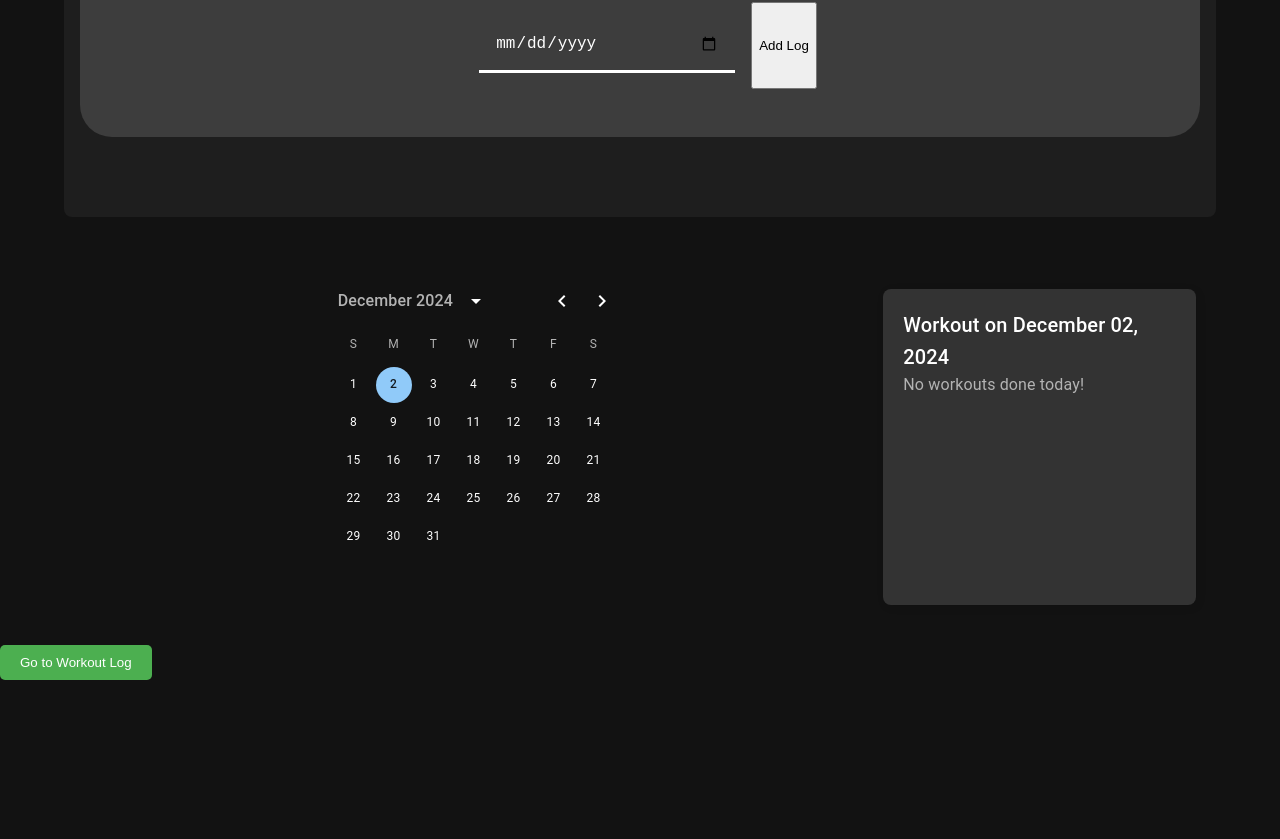
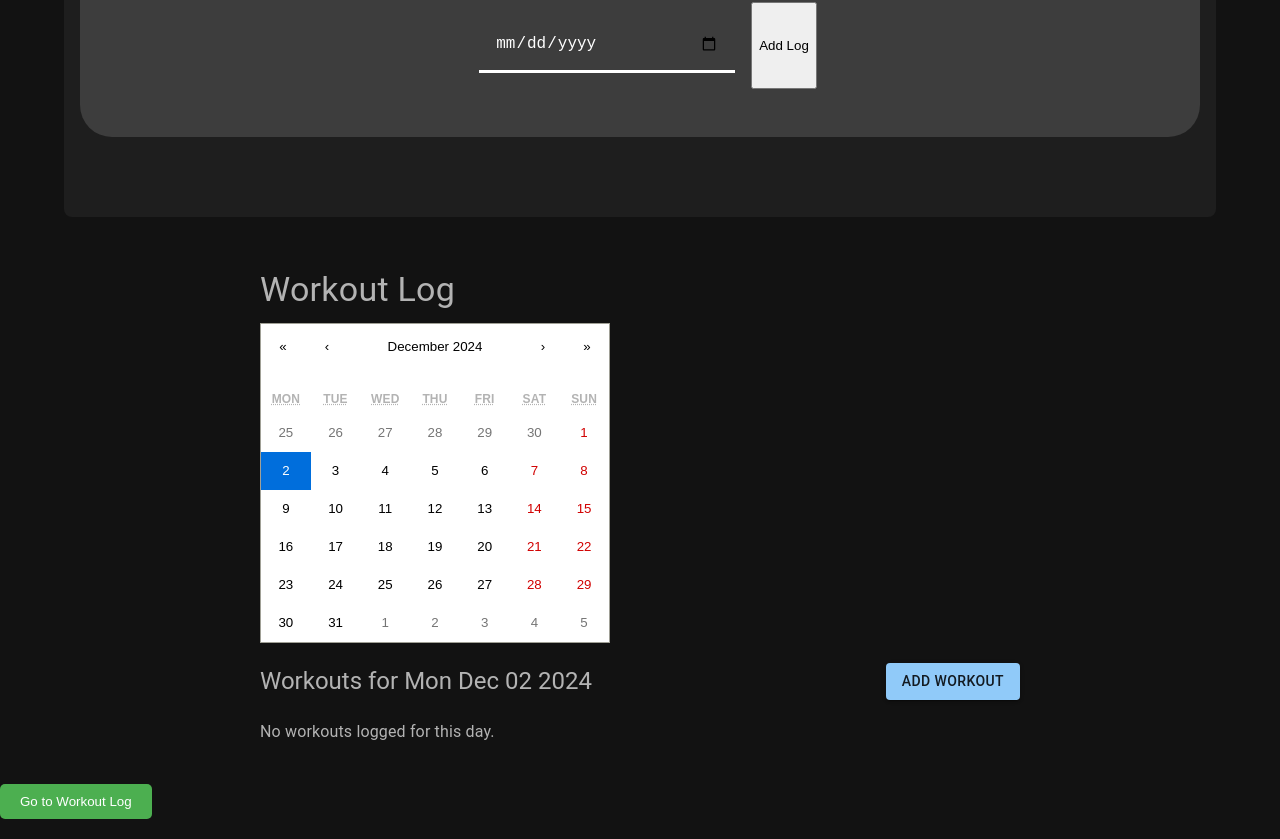
Before and after one commit to ngupta0843/CS35L-Final-Project, a React (Create React App) app in the folder client/: page /dashboard in a window 1280 px wide. Shown: the part 1109-1948 px from the top of the page. Before the commit the page ends 1809 px from the top, so only its background shows below. Built offline with nearby package versions, Linux system fonts and the light colour scheme.

Commit message:
Added a calendar with a make shift modal to prompt the user to log an exercise

```diff
--- a/client/package.json
+++ b/client/package.json
@@ -18,6 +18,7 @@
     "dayjs": "^1.11.13",
     "mongoose": "^8.8.2",
     "react": "^18.3.1",
+    "react-calendar": "^5.1.0",
     "react-dom": "^18.3.1",
     "react-redux": "^9.1.2",
     "react-router-dom": "^6.28.0",
--- a/client/src/components/dashboard/FitnessCalendar.jsx
+++ b/client/src/components/dashboard/FitnessCalendar.jsx
@@ -1,127 +1,174 @@
-// FitnessCalendar.jsx
+import React, { useState } from "react";
+import Calendar from "react-calendar";
+import "react-calendar/dist/Calendar.css";
+import {
+    Box,
+    Button,
+    Dialog,
+    DialogActions,
+    DialogContent,
+    DialogTitle,
+    Grid,
+    TextField,
+    Typography,
+    Card,
+    CardContent,
+    IconButton,
+} from "@mui/material";
+import { Delete, FitnessCenterRounded, TimelapseRounded } from "@mui/icons-material";
 
-import React, { useState } from "react";
-import styled from "styled-components";
-import { LocalizationProvider } from "@mui/x-date-pickers/LocalizationProvider";
-import { AdapterDayjs } from "@mui/x-date-pickers/AdapterDayjs";
-import { DateCalendar } from "@mui/x-date-pickers";
-import { Card, Typography, Box } from "@mui/material";
-import dayjs from "dayjs";
+const WorkoutLog = () => {
+    const [selectedDate, setSelectedDate] = useState(new Date());
+    const [showModal, setShowModal] = useState(false);
+    const [workoutDetails, setWorkoutDetails] = useState({
+        name: "",
+        sets: "",
+        reps: "",
+        weight: "",
+    });
+    const [workouts, setWorkouts] = useState({});
 
-// Styled components
-const CalendarContainer = styled(Box)`
-  display: flex;
-  justify-content: center;
-  padding: 20px;
-  margin-top: 20px;
-  gap: 20px; /* Space between calendar and workout details */
-`;
+    const handleDateClick = (date) => {
+        setSelectedDate(date);
+    };
 
-const CalendarWrapper = styled(Box)`
-  flex: 1; /* Take available space for the calendar */
-`;
+    const handleAddWorkout = () => {
+        const formattedDate = selectedDate.toDateString();
+        const newWorkout = { ...workoutDetails };
 
-const WorkoutWrapper = styled(Box)`
-  flex: 0.35;
-  max-width: 400px;
-  padding: 20px;
-  margin-top: 20px;
-  border-radius: 8px;
-  box-shadow: 2px 2px 8px rgba(0, 0, 0, 0.1);
-  background-color: #333; /* Dark theme background */
-  color: #fff; /* White text for dark theme */
-`;
+        setWorkouts((prev) => ({
+            ...prev,
+            [formattedDate]: [...(prev[formattedDate] || []), newWorkout],
+        }));
 
-// Mock Workout Data (more dates)
-const mockWorkouts = [
-  { date: "2024-12-01", title: "Morning Yoga", description: "A full body stretch and relaxation session." },
-  { date: "2024-12-05", title: "HIIT Workout", description: "High-intensity interval training for endurance." },
-  { date: "2024-12-10", title: "Strength Training", description: "Focus on building muscle with weights." },
-  { date: "2024-12-15", title: "Cardio Run", description: "5k run for cardio endurance." },
-];
+        setShowModal(false);
+        setWorkoutDetails({ name: "", sets: "", reps: "", weight: "" });
+    };
 
-// Main component
-const FitnessCalendar = () => {
-  const [selectedDate, setSelectedDate] = useState(dayjs());
-  const [selectedWorkout, setSelectedWorkout] = useState(null);
+    const handleDeleteWorkout = (index) => {
+        const formattedDate = selectedDate.toDateString();
+        setWorkouts((prev) => ({
+            ...prev,
+            [formattedDate]: prev[formattedDate].filter((_, i) => i !== index),
+        }));
+    };
 
-  // Function to check if a date has a workout
-  const hasWorkoutOnDate = (date) => {
-    return mockWorkouts.some(workout => dayjs(workout.date).isSame(date, 'day'));
-  };
+    const handleChange = (e) => {
+        const { name, value } = e.target;
+        setWorkoutDetails((prev) => ({ ...prev, [name]: value }));
+    };
 
-  // Get workout details for the selected date
-  const getWorkoutForSelectedDate = (date) => {
-    const workout = mockWorkouts.find(workout => dayjs(workout.date).isSame(date, 'day'));
-    return workout || null;
-  };
+    const selectedDayWorkouts = workouts[selectedDate.toDateString()] || [];
 
-  // Handle day selection
-  const handleDateChange = (newDate) => {
-    setSelectedDate(newDate);
-    const workout = getWorkoutForSelectedDate(newDate);
-    setSelectedWorkout(workout);
-  };
+    return (
+        <Box sx={{ padding: "20px", maxWidth: "800px", margin: "auto" }}>
+            <Typography variant="h4" gutterBottom>
+                Workout Log
+            </Typography>
 
-  return (
-    <LocalizationProvider dateAdapter={AdapterDayjs}>
-      <CalendarContainer>
-        {/* Calendar Wrapper */}
-        <CalendarWrapper>
-          <DateCalendar
-            value={selectedDate}
-            onChange={handleDateChange}
-            renderDay={(day, _value, DayComponent) => {
-              const workoutOnThisDay = hasWorkoutOnDate(day);
-              return (
-                <div>
-                  {/* Custom rendering for days with workouts */}
-                  <DayComponent />
-                  {workoutOnThisDay && (
-                    <div
-                      style={{
-                        position: "absolute",
-                        bottom: 2,
-                        right: 2,
-                        width: 6,
-                        height: 6,
-                        borderRadius: "50%",
-                        backgroundColor: "pink",
-                      }}
+            {/* Calendar Component */}
+            <Box sx={{ marginBottom: "20px" }}>
+                <Calendar onClickDay={handleDateClick} value={selectedDate} />
+            </Box>
+
+            {/* Selected Date and Add Workout Button */}
+            <Box display="flex" justifyContent="space-between" alignItems="center" marginBottom="20px">
+                <Typography variant="h5">
+                    Workouts for {selectedDate.toDateString()}
+                </Typography>
+                <Button variant="contained" color="primary" onClick={() => setShowModal(true)}>
+                    Add Workout
+                </Button>
+            </Box>
+
+            {/* Display Logged Workouts */}
+            <Box>
+                {selectedDayWorkouts.length === 0 ? (
+                    <Typography>No workouts logged for this day.</Typography>
+                ) : (
+                    <Grid container spacing={2}>
+                        {selectedDayWorkouts.map((workout, index) => (
+                            <Grid item xs={12} sm={6} key={index}>
+                                <Card variant="outlined">
+                                    <CardContent>
+                                        <Typography variant="h6">{workout.name}</Typography>
+                                        <Typography variant="body2">
+                                            {workout.sets} sets x {workout.reps} reps
+                                        </Typography>
+                                        {workout.weight && (
+                                            <Typography variant="body2" display="flex" alignItems="center">
+                                                <FitnessCenterRounded fontSize="small" /> {workout.weight} kg
+                                            </Typography>
+                                        )}
+                                        <IconButton
+                                            color="secondary"
+                                            onClick={() => handleDeleteWorkout(index)}
+                                            sx={{ marginTop: "10px" }}
+                                        >
+                                            <Delete />
+                                        </IconButton>
+                                    </CardContent>
+                                </Card>
+                            </Grid>
+                        ))}
+                    </Grid>
+                )}
+            </Box>
+
+            {/* Modal for Adding Workouts */}
+            <Dialog open={showModal} onClose={() => setShowModal(false)}>
+                <DialogTitle>Log Workout for {selectedDate.toDateString()}</DialogTitle>
+                <DialogContent>
+                    <TextField
+                        label="Exercise Name"
+                        name="name"
+                        fullWidth
+                        margin="normal"
+                        value={workoutDetails.name}
+                        onChange={handleChange}
+                        required
                     />
-                  )}
-                </div>
-              );
-            }}
-          />
-        </CalendarWrapper>
-
-        {/* Workout Details */}
-        <WorkoutWrapper>
-          <Typography variant="h6">Workout on {selectedDate.format("MMMM DD, YYYY")}</Typography>
-          {selectedWorkout ? (
-            <>
-              <WorkoutTitle>{selectedWorkout.title}</WorkoutTitle>
-              <WorkoutDescription>{selectedWorkout.description}</WorkoutDescription>
-            </>
-          ) : (
-            <Typography>No workouts done today!</Typography>
-          )}
-        </WorkoutWrapper>
-      </CalendarContainer>
-    </LocalizationProvider>
-  );
+                    <TextField
+                        label="Sets"
+                        name="sets"
+                        type="number"
+                        fullWidth
+                        margin="normal"
+                        value={workoutDetails.sets}
+                        onChange={handleChange}
+                        required
+                    />
+                    <TextField
+                        label="Reps"
+                        name="reps"
+                        type="number"
+                        fullWidth
+                        margin="normal"
+                        value={workoutDetails.reps}
+                        onChange={handleChange}
+                        required
+                    />
+                    <TextField
+                        label="Weight (kg, optional)"
+                        name="weight"
+                        type="number"
+                        fullWidth
+                        margin="normal"
+                        value={workoutDetails.weight}
+                        onChange={handleChange}
+                    />
+                </DialogContent>
+                <DialogActions>
+                    <Button onClick={() => setShowModal(false)} color="secondary">
+                        Cancel
+                    </Button>
+                    <Button onClick={handleAddWorkout} variant="contained" color="primary">
+                        Add Workout
+                    </Button>
+                </DialogActions>
+            </Dialog>
+        </Box>
+    );
 };
 
-// Styled components for workout details
-const WorkoutTitle = styled(Typography)`
-  font-weight: bold;
-  font-size: 18px;
-`;
-
-const WorkoutDescription = styled(Typography)`
-  font-size: 14px;
-  margin-top: 10px;
-`;
-
-export default FitnessCalendar;
+export default WorkoutLog;
--- a/client/src/components/dashboard/WorkoutLog.jsx
+++ b/client/src/components/dashboard/WorkoutLog.jsx
@@ -1,11 +1,108 @@
-import React from 'react';
+import React, { useState } from 'react';
+import Calendar from 'react-calendar'; // Still using react-calendar for the calendar
+// import 'react-calendar/dist/Calendar.css';
+import {
+    Box,
+    Button,
+    Dialog,
+    DialogActions,
+    DialogContent,
+    DialogTitle,
+    TextField,
+    Typography,
+    Card,
+    CardContent,
+    Grid,
+} from '@mui/material';
 
 const WorkoutLog = () => {
+    const [selectedDate, setSelectedDate] = useState(new Date());
+    const [showModal, setShowModal] = useState(false);
+    const [workouts, setWorkouts] = useState([]);
+
+    const handleDateClick = (date) => {
+        setSelectedDate(date);
+        setShowModal(true);
+    };
+
+    const handleAddWorkout = (event) => {
+        event.preventDefault();
+        const workoutName = event.target.workoutName.value;
+        const duration = event.target.duration.value;
+
+        if (workoutName && duration) {
+            setWorkouts([...workouts, { date: selectedDate, workoutName, duration }]);
+            setShowModal(false);
+        }
+    };
+
     return (
-        <div className="workout-log-container">
-            <h1>Workout Log</h1>
-            <p>This page is under construction. Stay tuned!</p>
-        </div>
+        <Box sx={{ padding: '20px', maxWidth: '800px', margin: 'auto' }}>
+            <Typography variant="h4" gutterBottom>
+                Workout Log
+            </Typography>
+
+            {/* Calendar Component */}
+            <Box sx={{ marginBottom: '20px' }}>
+                <Calendar onClickDay={handleDateClick} value={selectedDate} />
+            </Box>
+
+            {/* Modal for Adding Workouts */}
+            <Dialog open={showModal} onClose={() => setShowModal(false)}>
+                <DialogTitle>Log Workout for {selectedDate.toDateString()}</DialogTitle>
+                <form onSubmit={handleAddWorkout}>
+                    <DialogContent>
+                        <TextField
+                            label="Workout Name"
+                            name="workoutName"
+                            fullWidth
+                            margin="normal"
+                            required
+                        />
+                        <TextField
+                            label="Duration (minutes)"
+                            name="duration"
+                            type="number"
+                            fullWidth
+                            margin="normal"
+                            required
+                        />
+                    </DialogContent>
+                    <DialogActions>
+                        <Button onClick={() => setShowModal(false)} color="secondary">
+                            Cancel
+                        </Button>
+                        <Button type="submit" variant="contained" color="primary">
+                            Add Workout
+                        </Button>
+                    </DialogActions>
+                </form>
+            </Dialog>
+
+            {/* Display Logged Workouts */}
+            <Box sx={{ marginTop: '20px' }}>
+                <Typography variant="h5" gutterBottom>
+                    Logged Workouts
+                </Typography>
+                <Grid container spacing={2}>
+                    {workouts.map((workout, index) => (
+                        <Grid item xs={12} sm={6} md={4} key={index}>
+                            <Card variant="outlined">
+                                <CardContent>
+                                    <Typography variant="subtitle1">
+                                        Date: {workout.date.toDateString()}
+                                    </Typography>
+                                    <Typography variant="body1">Workout: {workout.workoutName}</Typography>
+                                    <Typography variant="body2">
+                                        Duration: {workout.duration} minutes
+                                    </Typography>
+                                </CardContent>
+                            </Card>
+                        </Grid>
+                    ))}
+                </Grid>
+            </Box>
+        </Box>
     );
 };
 
```
Also changed, not shown: 1 other file (tests, documents, lock files or other folders).
